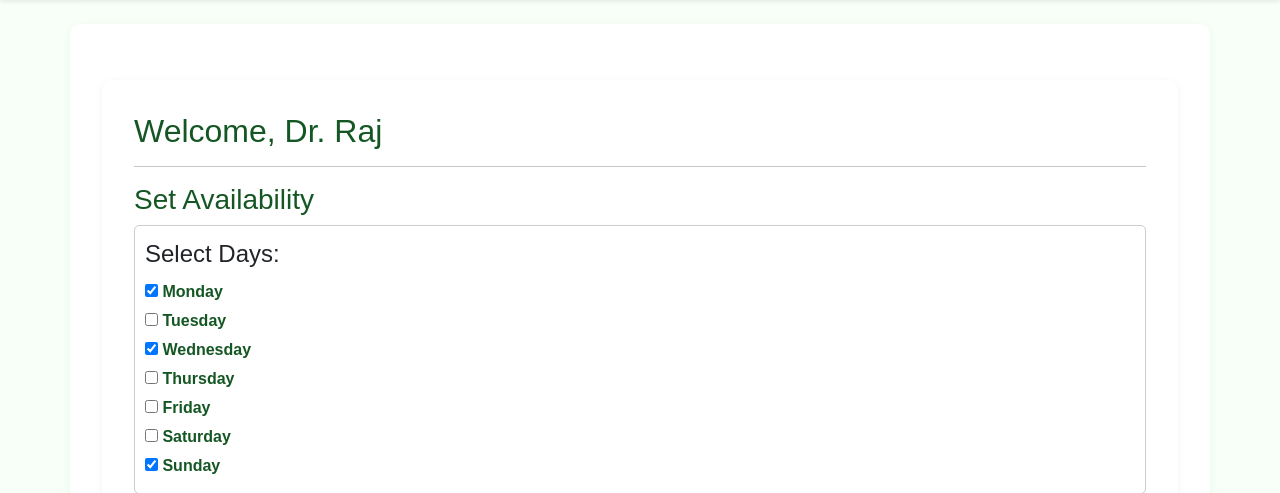
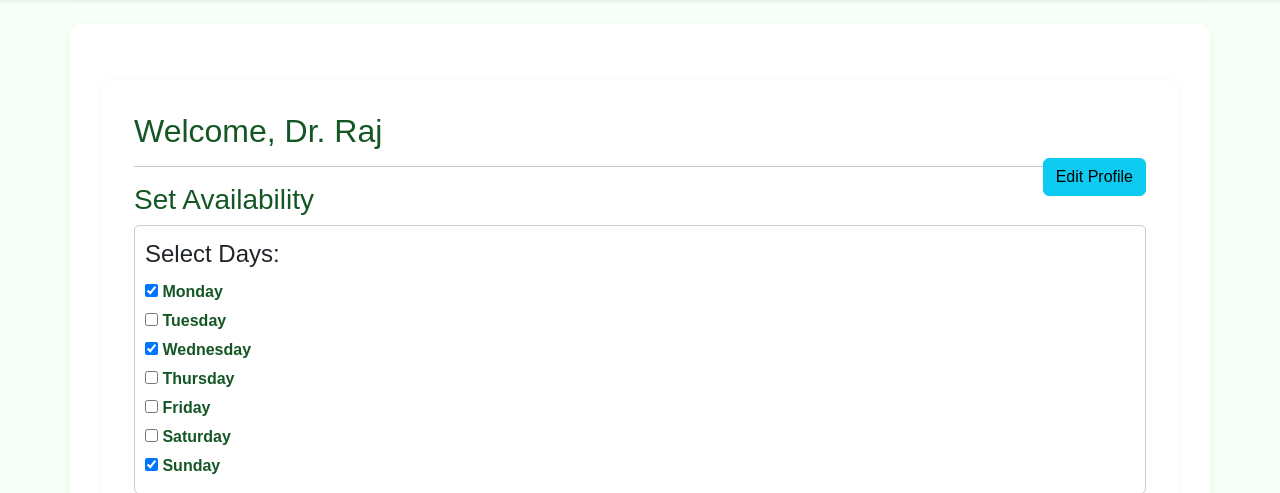
Before and after one commit to rakiburraj/Hospital, a Django app: page /doctors/doctor/dashboard/ in a window 1280 px wide. Shown: the part 248-741 px from the top of the page. Run offline with Django 5.2, Linux system fonts and the light colour scheme; a user stored in the database is signed in; data comes from the database, SQL or seed files in the repository.

Commit message:
Update doctor_dashboard.html

```diff
--- a/templates/doctor_dashboard.html
+++ b/templates/doctor_dashboard.html
@@ -7,7 +7,7 @@
 <link rel="stylesheet" href="{% static 'doctor_dashboard.css' %}">
 <div class="container mt-4">
     <h2>Welcome, Dr. {{ request.user.doctor.name }}</h2>
-
+<a href="{% url 'edit_doctor_profile' %}" class="btn btn-info float-end mb-3">Edit Profile</a>
     <hr>
     <h3>Set Availability</h3>
     <form method="POST">
```
